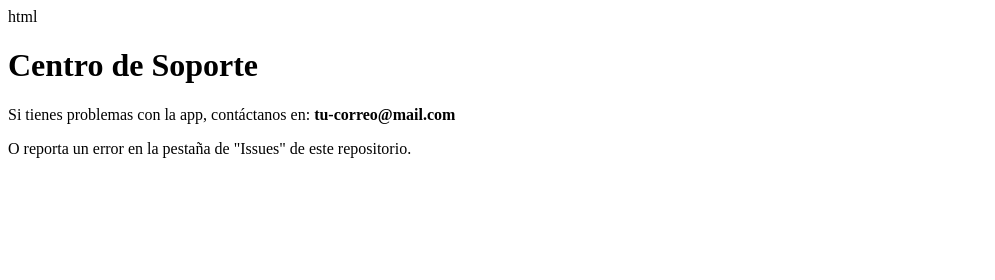
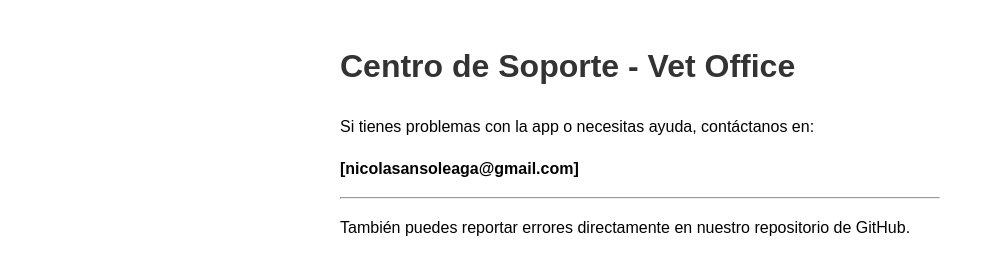
Before and after one commit to nicolasansoleaga/soporte-app-Vet-office, a plain HTML site: page index.html in a window 1280 px wide. Shown: the whole page, without its empty margins (0-995 px from the left). Drawn offline with Linux system fonts and the light colour scheme.

Commit message:
Update index.html

```diff
--- a/index.html
+++ b/index.html
@@ -1,10 +1,18 @@
-html
 <!DOCTYPE html>
-<html>
-<head><title>Soporte - Mi App</title></head>
+<html lang="es">
+<head>
+    <meta charset="UTF-8">
+    <title>Soporte - Vet Office</title>
+    <style>
+        body { font-family: sans-serif; line-height: 1.6; padding: 20px; max-width: 600px; margin: auto; }
+        h1 { color: #333; }
+        </style>
+</head>
 <body>
-    <h1>Centro de Soporte</h1>
-    <p>Si tienes problemas con la app, contáctanos en: <strong>tu-correo@mail.com</strong></p>
-    <p>O reporta un error en la pestaña de "Issues" de este repositorio.</p>
+    <h1>Centro de Soporte - Vet Office</h1>
+    <p>Si tienes problemas con la app o necesitas ayuda, contáctanos en:</p>
+    <p><strong>[nicolasansoleaga@gmail.com]</strong></p>
+    <hr>
+    <p>También puedes reportar errores directamente en nuestro repositorio de GitHub.</p>
 </body>
 </html>
```
